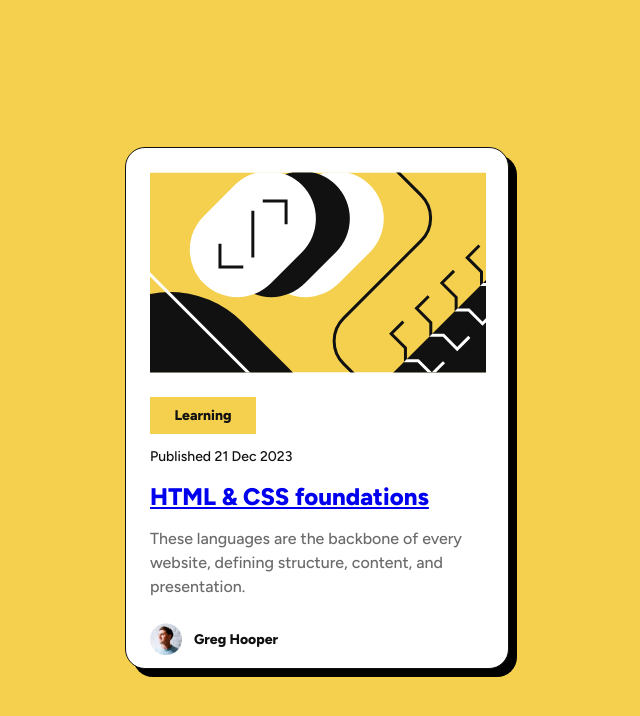
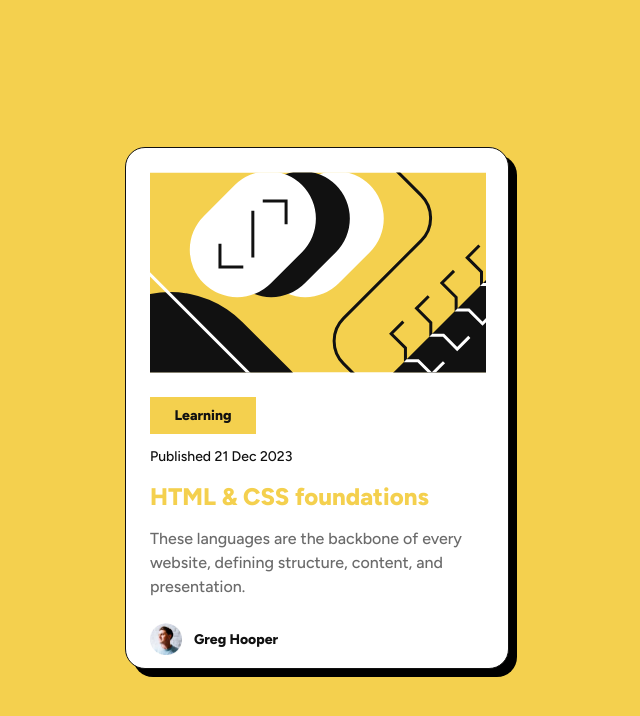
Before and after one commit to dkonon4uk-max/blog-priview-card, a plain HTML site: page index.html in a window 1280 px wide. In both pictures the pointer is over the link "HTML & CSS foundations". Shown: the whole page, without its empty margins (323-963 px from the left). Drawn offline with Linux system fonts and the light colour scheme.

Commit message:
hover added

```diff
--- a/style.css
+++ b/style.css
@@ -82,12 +82,12 @@ h3 {
     font-size: 24px;
     line-height: 150%;
 }
-h3-a{
+h3 a{
     text-decoration: none;
     color: #111111;
     transition: color 0.5s cubic-bezier(0.04, 0.53, 0.99, 0.8);
 }
-h3-a:hover{
+h3 a:hover{
     color: #F4D04E;
 }
 p {
```
